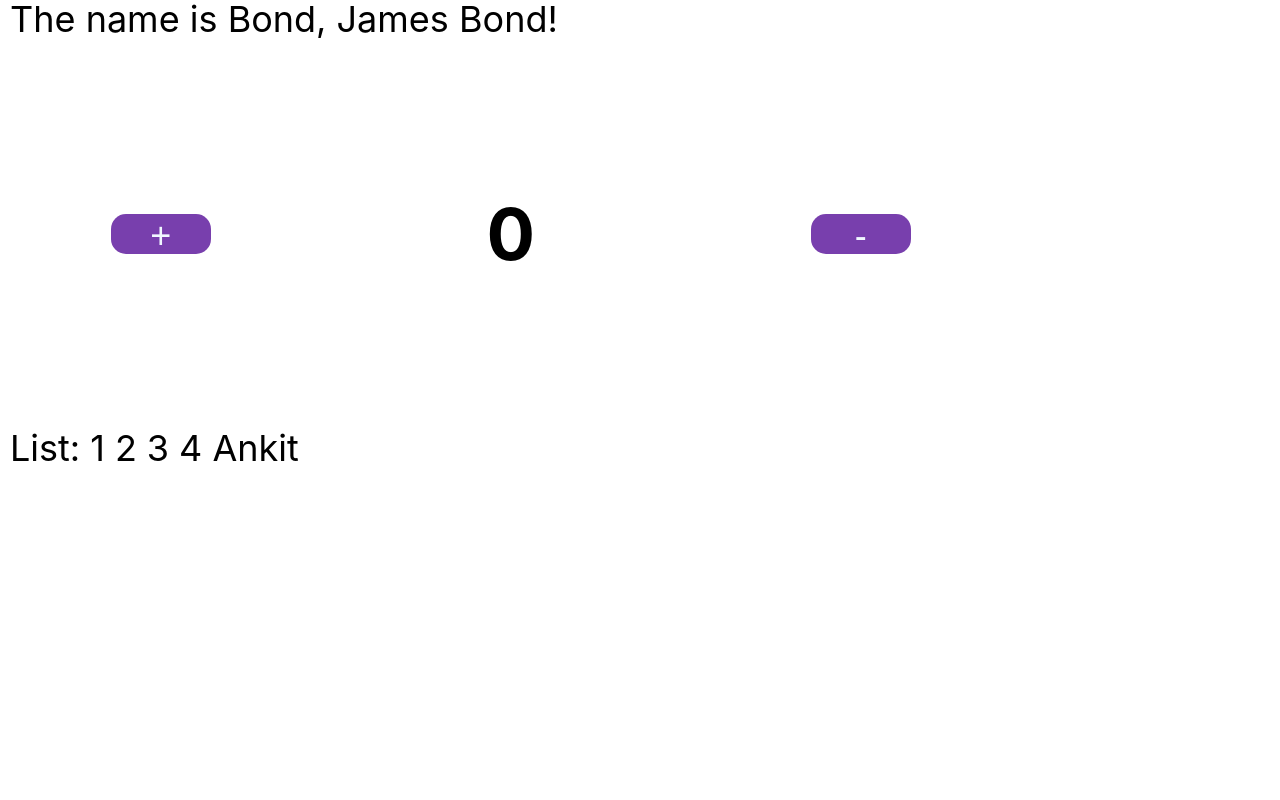
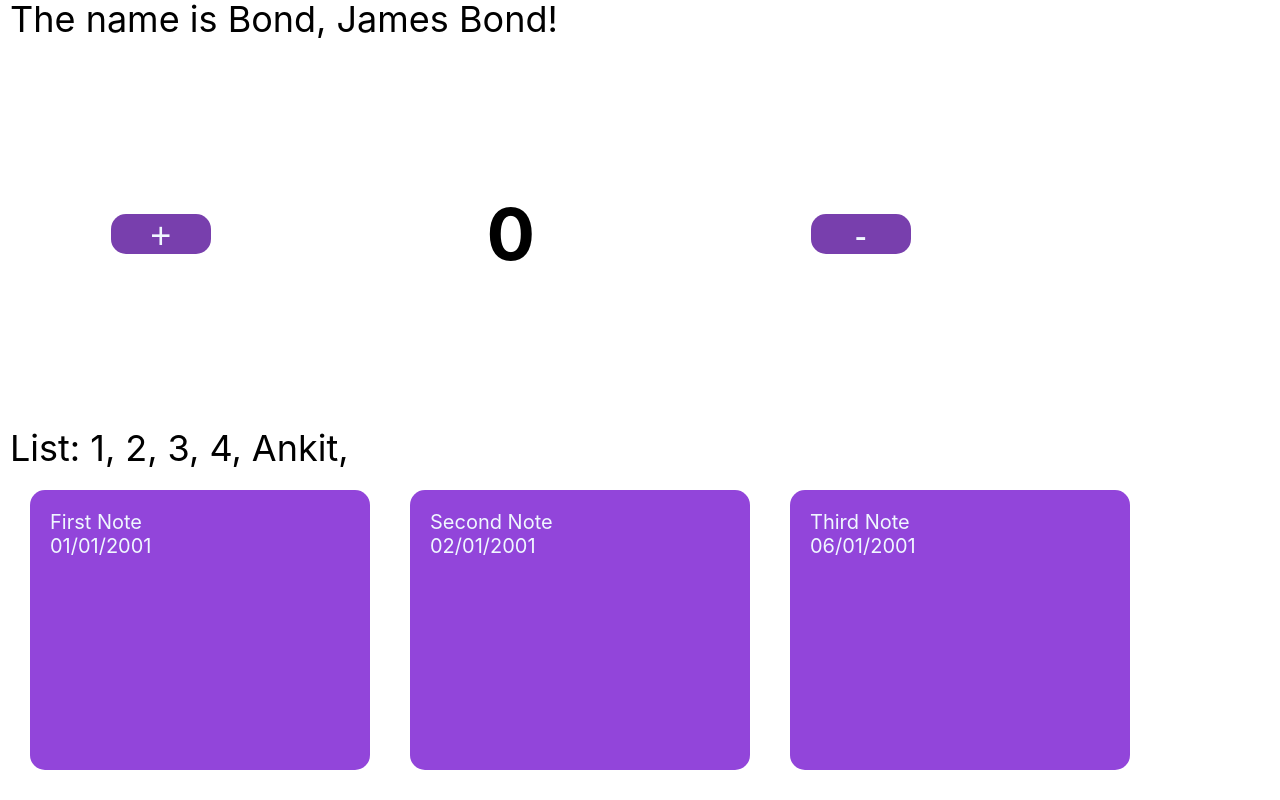
Before and after one commit to Audacity21/react-practice, a React (Create React App) app: page / in a window 1280 px wide. Shown: the part 221-1021 px from the top of the page. Before the commit the page ends 800 px from the top, so only its background shows below. Built offline with nearby package versions, Linux system fonts and the light colour scheme.

Commit message:
added notes rendering

```diff
--- a/src/App.css
+++ b/src/App.css
@@ -2,7 +2,6 @@
   font-size: 36px;
   background-color: black;
   color: aliceblue;
-  height: 100vh;
 }
 .App{
   font-size: 36px;
--- a/src/App.js
+++ b/src/App.js
@@ -2,6 +2,7 @@ import './App.css';
 import Welcome from './Welcome';
 import Counter from './Counter';
 import Student from './Students';
+import Notes from './Notes'
 import { useState } from 'react';
 
 class Demo {
@@ -41,6 +42,7 @@ function App() {
         <Welcome name="Bond" />
         <Counter />
         <Student />
+        <Notes />
       </div>
     </div>
   );
--- /dev/null
+++ b/src/Notes.css
@@ -0,0 +1,12 @@
+.note-card {
+    background-color: rgb(146, 69, 218);
+    height: 240px;
+    width: 300px;
+    padding: 20px;
+    margin: 20px;
+    border-radius: 15px;
+    color: aliceblue;
+    font-size: 20px;
+    display: block;
+    justify-content: space-between;
+}
--- /dev/null
+++ b/src/Notes.js
@@ -0,0 +1,35 @@
+import {nanoid} from 'nanoid';
+import { useState } from 'react';
+import './Notes.css';
+
+function Notes () {
+    const [note,setNote] = useState([
+        {
+          id: nanoid(),
+          text: "First Note",
+          date: "01/01/2001",
+        },
+        {
+            id: nanoid(),
+            text: "Second Note",
+            date: "02/01/2001",
+        },
+        {
+            id: nanoid(),
+            text: "Third Note",
+            date: "06/01/2001",
+        },
+    ]);
+
+    return (
+        <div className="list">
+            {note.map((listvalues) =>
+            <div className="note-card">
+                <div className="note-text">{listvalues.text}</div>
+                <div className="note-date">{listvalues.date}</div>
+            </div>)}
+        </div>
+    );
+}
+
+export default Notes;
--- a/src/Students.js
+++ b/src/Students.js
@@ -6,7 +6,7 @@ function Student () {
     return (
         <div className="list">
             List:
-            {newList.map((listvalues) => <div className='list-space'>{listvalues}</div>)}
+            {newList.map((listvalues) => <div className='list-space'>{listvalues}, </div>)}
         </div>
     );
 }
```
